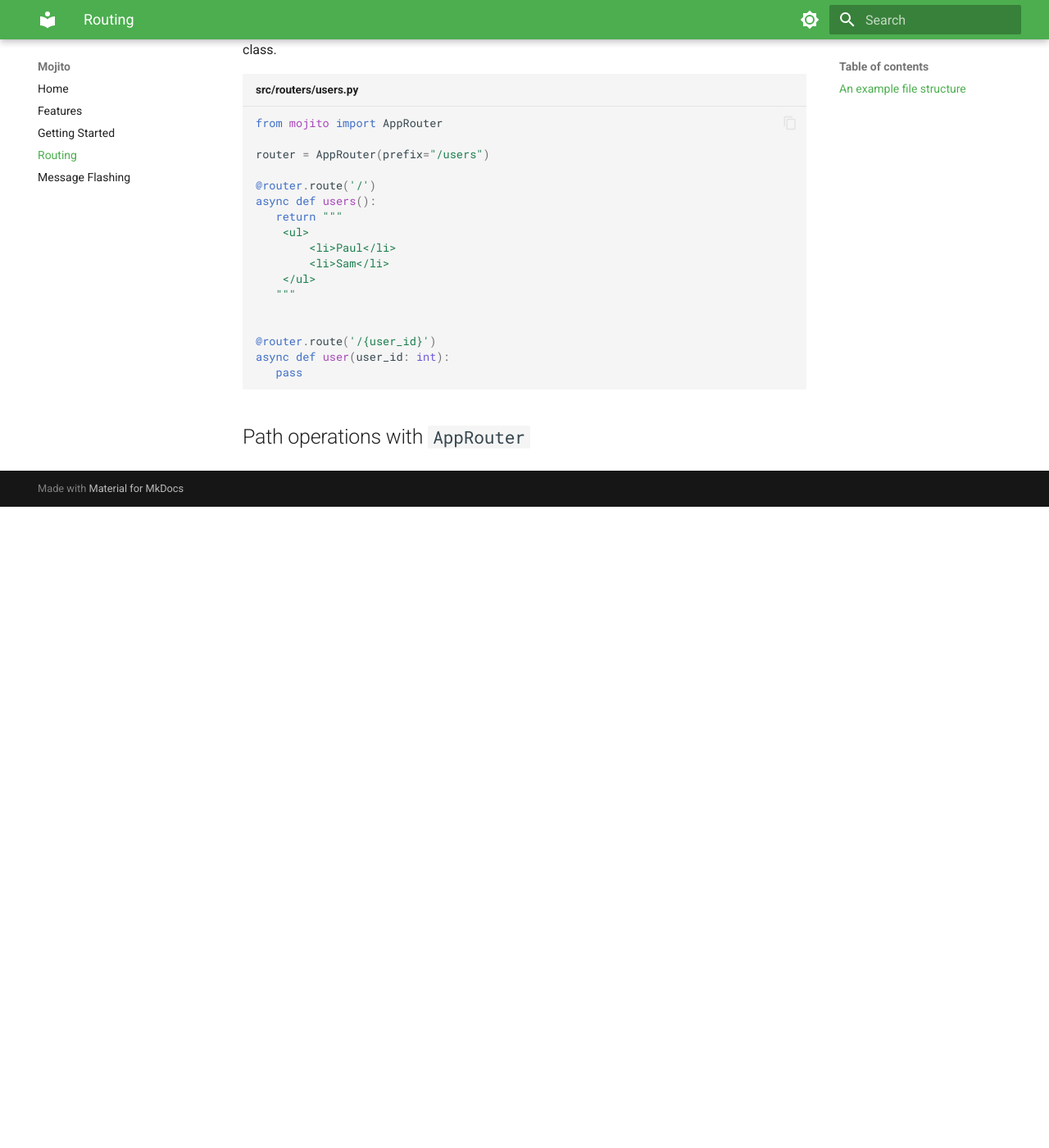
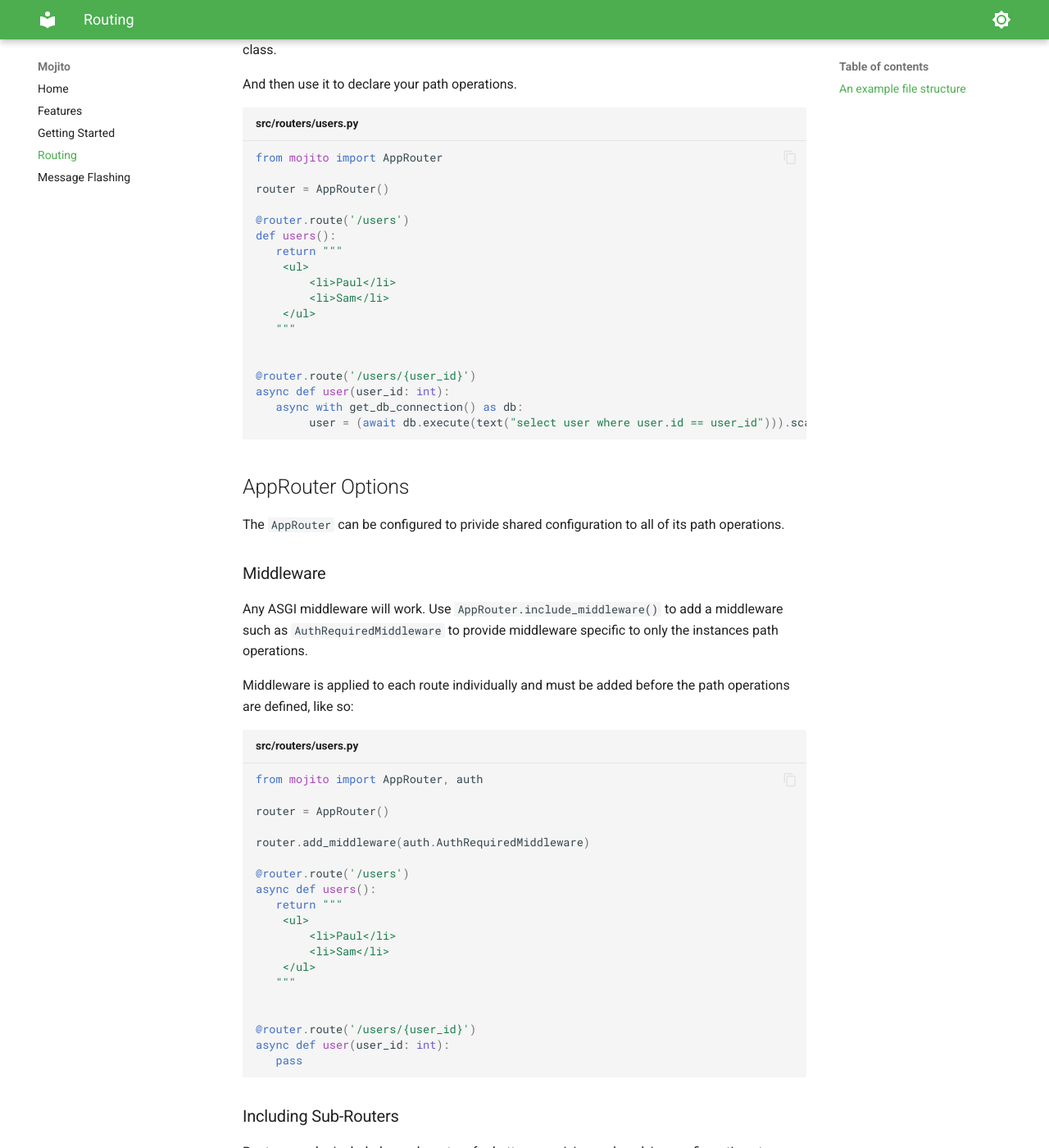
Before and after one commit to abauman97/Mojito, an MkDocs documentation site: the page built from docs/docs/routing.md, in a window 1280 px wide and 1400 px high, scrolled down 1157 px. Shown: the whole window at 82% size. Built offline with MkDocs 1.6.1 and Material for MkDocs 9.7.7, drawn with Linux system fonts in a browser that asks for light colours; before the commit the page ends 1775 px from its top, so only the background shows below that; some of the changed text lies outside the part shown.

Commit message:
Add mkdocstrings to docs. Progress on docs.

````diff
--- a/docs/docs/routing.md
+++ b/docs/docs/routing.md
@@ -29,16 +29,50 @@
 
 You want to group all path operations related to your users from the rest of your code to keep it organized and/or protect those operations differently than the rest.
 
-AppRouter instances still combine all routes into the same Mojito application.
+`AppRouter` instances still combine all routes into the same `Mojito` application.
 
 ## Import `AppRouter`
 You import it and create an instance of the AppRouter the same way you would the `Mojito` class.
+
+And then use it to declare your path operations.
+
 ```py title="src/routers/users.py"
 from mojito import AppRouter
 
-router = AppRouter(prefix="/users")
+router = AppRouter()
 
-@router.route('/')
+@router.route('/users')
+def users():
+   return """
+	<ul>
+		<li>Paul</li>
+		<li>Sam</li>
+	</ul>
+   """
+
+
+@router.route('/users/{user_id}')
+async def user(user_id: int):
+   async with get_db_connection() as db:
+		user = (await db.execute(text("select user where user.id == user_id"))).scalars().one()
+```
+
+## AppRouter Options
+The `AppRouter` can be configured to privide shared configuration to all of its path operations.
+
+### Middleware
+Any ASGI middleware will work. Use `AppRouter.include_middleware()` to add a middleware such as `AuthRequiredMiddleware` to provide middleware specific to only the instances path operations.
+
+Middleware is applied to each route individually and must be added before the path operations are defined, like so:
+
+```py title="src/routers/users.py"
+from mojito import AppRouter, auth
+
+router = AppRouter()
+
+router.add_middleware(auth.AuthRequiredMiddleware)
+
+@router.route('/users')
 async def users():
    return """
 	<ul>
@@ -48,9 +82,37 @@
    """
 
 
-@router.route('/{user_id}')
+@router.route('/users/{user_id}')
 async def user(user_id: int):
    pass
 ```
 
-## Path operations with `AppRouter`
+### Including Sub-Routers
+Routers can be included as sub-routers for better organizing and applying configurations to routes by using the `AppRouter.include_router()` method, just as routers can be included in the `Mojito` class.
+
+Note: This will add the sub-router paths under the prefix of the router you're adding to. For example including a router into our user `users.py` router will include the prefix from the `users` router if one exists.
+
+Note: Middleware and Lifespan is scoped to the router and any sub-routers will not inherit those configurations.
+
+## The main `Mojito`
+Now let's go back to the module `src/main.py`.
+
+This is where we'll include the routers we defined in the `users.py` and `admin.py` files.
+
+```py title="src.main.py"
+from mojito import Mojito
+
+from src.routers import users, admin
+
+app = Mojito()
+
+app.include_router(users.router)
+app.include_router(admin.router)
+
+@app.route('/')
+def index():
+	return "<h1>Hello, World!</h1>
+```
+
+# API
+::: mojito.routing.AppRouter.add_middleware
--- a/docs/mkdocs.yml
+++ b/docs/mkdocs.yml
@@ -24,6 +24,9 @@
   features:
     - content.code.copy
 
+plugins:
+- mkdocstrings
+
 markdown_extensions:
   - pymdownx.highlight:
       anchor_linenums: true
--- a/requirements-docs.txt
+++ b/requirements-docs.txt
@@ -1,2 +1,3 @@
 mkdocs
 mkdocs-material
+mkdocstrings[python]
````
Also changed, not shown: other parts of docs/docs/routing.md (+1 -1 lines).
